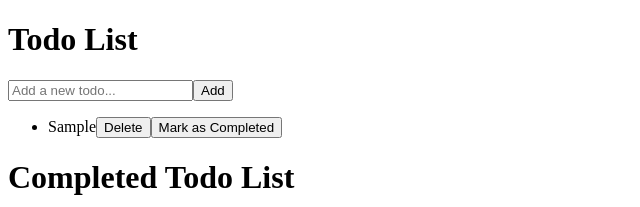
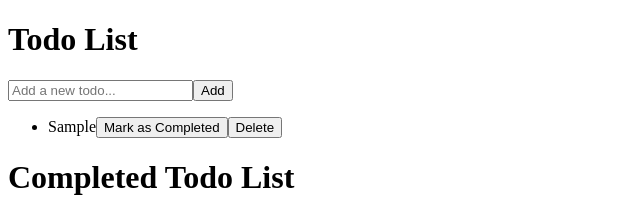
Before and after one commit to neslihanaydin/codespaces-react-turkish, a React (Create React App) app: page / in a window 1280 px wide. Both pictures are taken after typing "Sample" into the empty fields and a click on the button "Add". Shown: the top 207 px of the page, without its empty margins (0-640 px from the left). Built offline with nearby package versions, Linux system fonts and the light colour scheme.

Commit message:
Used TodoItem component

```diff
--- a/src/components/CompletedTodoList.js
+++ b/src/components/CompletedTodoList.js
@@ -1,13 +1,15 @@
 import React from "react";
+import TodoItem from "./TodoItem";
 
 const CompletedTodoList = ({ completedTodos }) => {
     return (
         <ul>
             {
             completedTodos.map((completedTodo, index) => (
-                <li key={index}>
-                    {completedTodo}
-                </li>
+                <TodoItem
+                    key={index}
+                    todo={completedTodo}
+                />
             ))}
         </ul>
     );
--- a/src/components/TodoItem.js
+++ b/src/components/TodoItem.js
@@ -1,7 +1,22 @@
 import React from "react";
 
-const TodoItem = () => {
-    return <div>TodoItem Component</div>;
+const TodoItem = ( {todo, deleteTodo, completeTodo }) => {
+
+    const handleDelete = () => {
+        deleteTodo();
+      };
+
+    const handleComplete = () => {
+        completeTodo();
+    }
+    return (
+        <li>
+        <span>{todo}</span>
+        <button onClick={handleComplete}>Mark as Completed</button>
+        <button onClick={handleDelete}>Delete</button>
+        </li>
+
+    );
 };
 
 export default TodoItem;
--- a/src/components/TodoList.js
+++ b/src/components/TodoList.js
@@ -1,5 +1,5 @@
 import React from "react";
-
+import TodoItem from "./TodoItem";
 /*
 TodoList adinda bir React bileseni olusturulur.
 Bu bilesen, 'todos' ve 'deleteTodo' adinda iki tane prop kabul ediyor.
@@ -9,17 +9,14 @@ deleteTodo, bir fonksiyondur
 const TodoList = ({ todos, deleteTodo, completeTodo }) => {
     return (
         <ul>
-            {// todos map ile todos dizisinde donguye girilir ve her bir todo
-             // ogesi icin JSX ogesi olusturulur.
-             // bu ogeler, listelenen gorevleri temsil eden <li> ogeleridir
+            {
             todos.map((todo, index) => (
-                // key parametresi, React'te liste ogelerini render ederken
-                // benzersiz olarak tanimasini ve guncellemelerini saglamasi icindir
-                <li key={index}>
-                    {todo}
-                    <button onClick={() => deleteTodo(index)}>Delete</button>
-                    <button onClick={() => completeTodo(index)}>Mark as Completed</button>
-                </li>
+            <TodoItem
+                key={index}
+                todo={todo}
+                deleteTodo={() => deleteTodo(index)}
+                completeTodo={() => completeTodo(index)}
+            />
             ))}
         </ul>
     );
```
